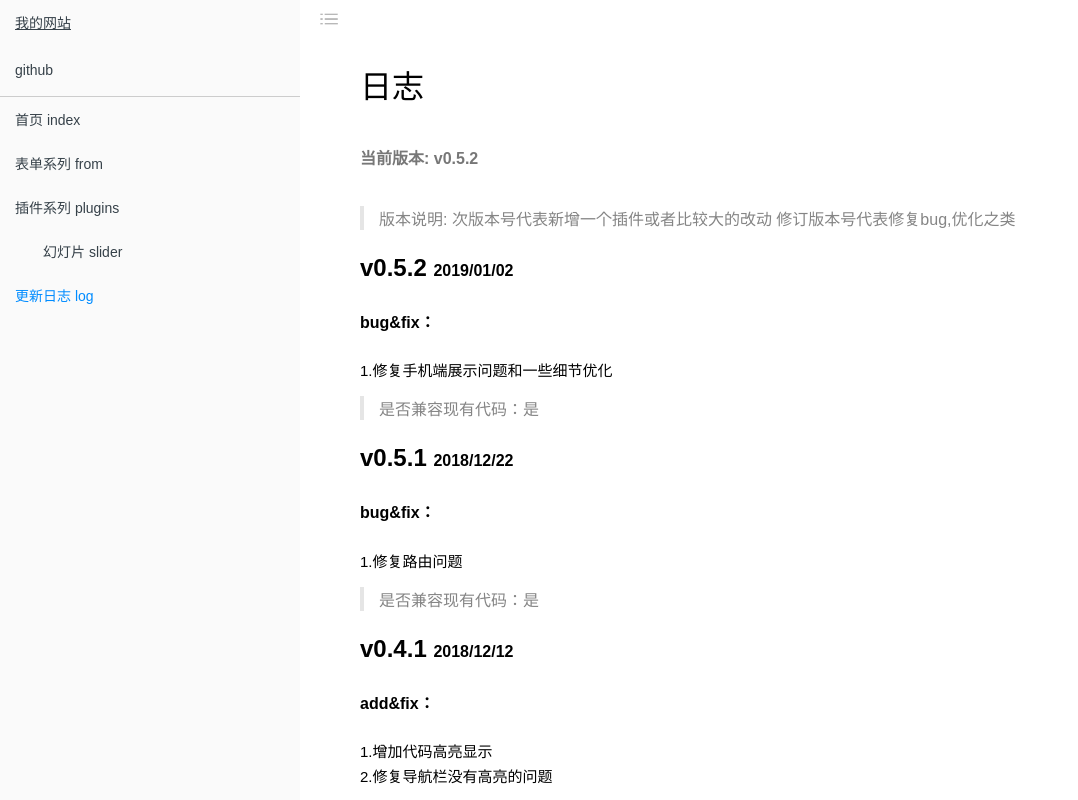
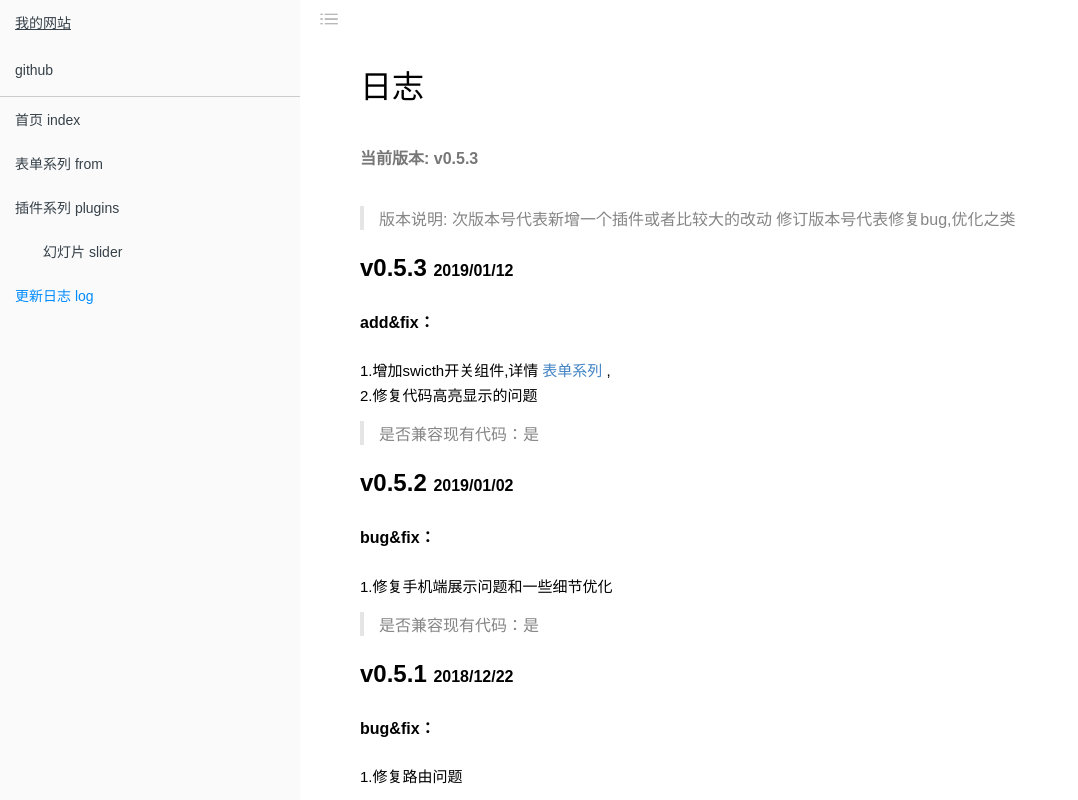
Before and after one commit to xumengzi/xui-react, a React (Create React App) app: page /xui-react/log in a window 1280 px wide. Shown: the top 800 px of the page, without its empty margins (0-1078 px from the left). Built offline with nearby package versions, Linux system fonts and the light colour scheme.

Commit message:
更新日志以及修复代码高亮问题

```diff
--- a/src/components/codes.jsx
+++ b/src/components/codes.jsx
@@ -7,7 +7,7 @@ export default class Codes extends Component{
 
     render(){
         let codes = this.props.codes,
-        reg = /([\<\>\?\/\:\[\}\{\}\'\"\-\+\=\.\(\)])+/g;
+        reg = /([\<\>\?\/\:\[\}\{\}\'\"\;\,\-\+\=\.\(\)])+/;
         let cc = '<code class="codes">';
         for(let i = 0; i< codes.length; i++){
             let z = codes[i];
--- a/src/docs/log.jsx
+++ b/src/docs/log.jsx
@@ -5,6 +5,16 @@ export default class Log extends Component{
         super(props);
         this.state = {
             logList: [
+                {
+                    version: 'v0.5.3',
+                    time: '2019/01/12',
+                    tag: 'add&fix',
+                    description: `
+                        <div>1.增加swicth开关组件,详情<a href="/xui-react/form">表单系列</a>,</div>
+                        <div>2.修复代码高亮显示的问题</div>
+                        `,
+                    isCompatible: true
+                },
                 {
                     version: 'v0.5.2',
                     time: '2019/01/02',
@@ -37,21 +47,21 @@ export default class Log extends Component{
                     version: 'v0.3.1',
                     time: '2018/11/22',
                     tag: 'add',
-                    description: '<a href="/slider">幻灯片</a>',
+                    description: '<a href="/xui-react/slider">幻灯片</a>',
                     isCompatible: true
                 },
                 {
                     version: 'v0.2.1',
                     time: '2018/10/12',
                     tag: 'add',
-                    description: '<a href="/plugin">插件系列</a>',
+                    description: '<a href="/xui-react/plugins">插件系列</a>',
                     isCompatible: true
                 },
                 {
                     version: 'v0.1.1',
                     time: '2018/09/08',
                     tag: 'add',
-                    description: '<a href="/form">表单系列</a>',
+                    description: '<a href="/xui-react/form">表单系列</a>',
                     isCompatible: true
                 },
                 {
--- a/src/plugins/general/switch/index.css
+++ b/src/plugins/general/switch/index.css
@@ -14,6 +14,7 @@
     height: 100%;
     display: inline-block;
     text-align: right;
+    font-size: 14px;
 }
 .xui-react-switch label::after{
     content: attr(data-off);
@@ -26,7 +27,7 @@
     color: #fff;
     height: 100%;
     box-sizing: border-box;
-    line-height: 100%;
+    font-size: 12px;
     padding: 0 2px;
     display: inline-block;
     text-align: right;
@@ -43,14 +44,14 @@
     display: inline-block;
     border-radius: 50%;
     background-color: #fff;
-    transition: all .4s ease-in-out;
+    transition: all .3s ease-in-out;
     z-index: 2;
 }
 .xui-react-switch input:checked + label::after{
     content: attr(data-on);
     text-align: left;
-    background: #45adff;
-    border-color: #2492fc;
+    background: #4eb900;
+    border-color: #4eb900;
 }
 .xui-react-switch input:checked + label::before{
     left: 22px;
```
